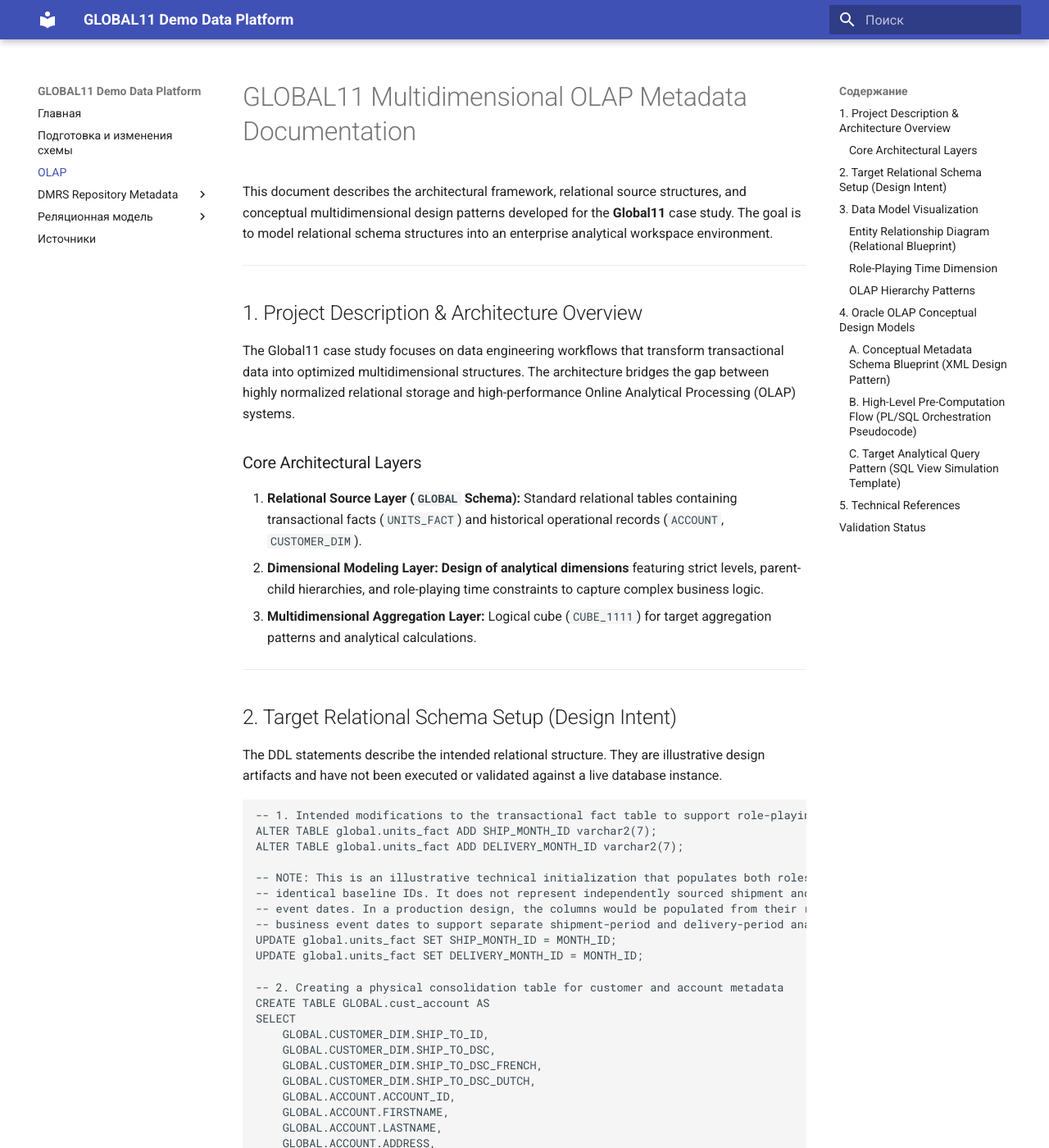
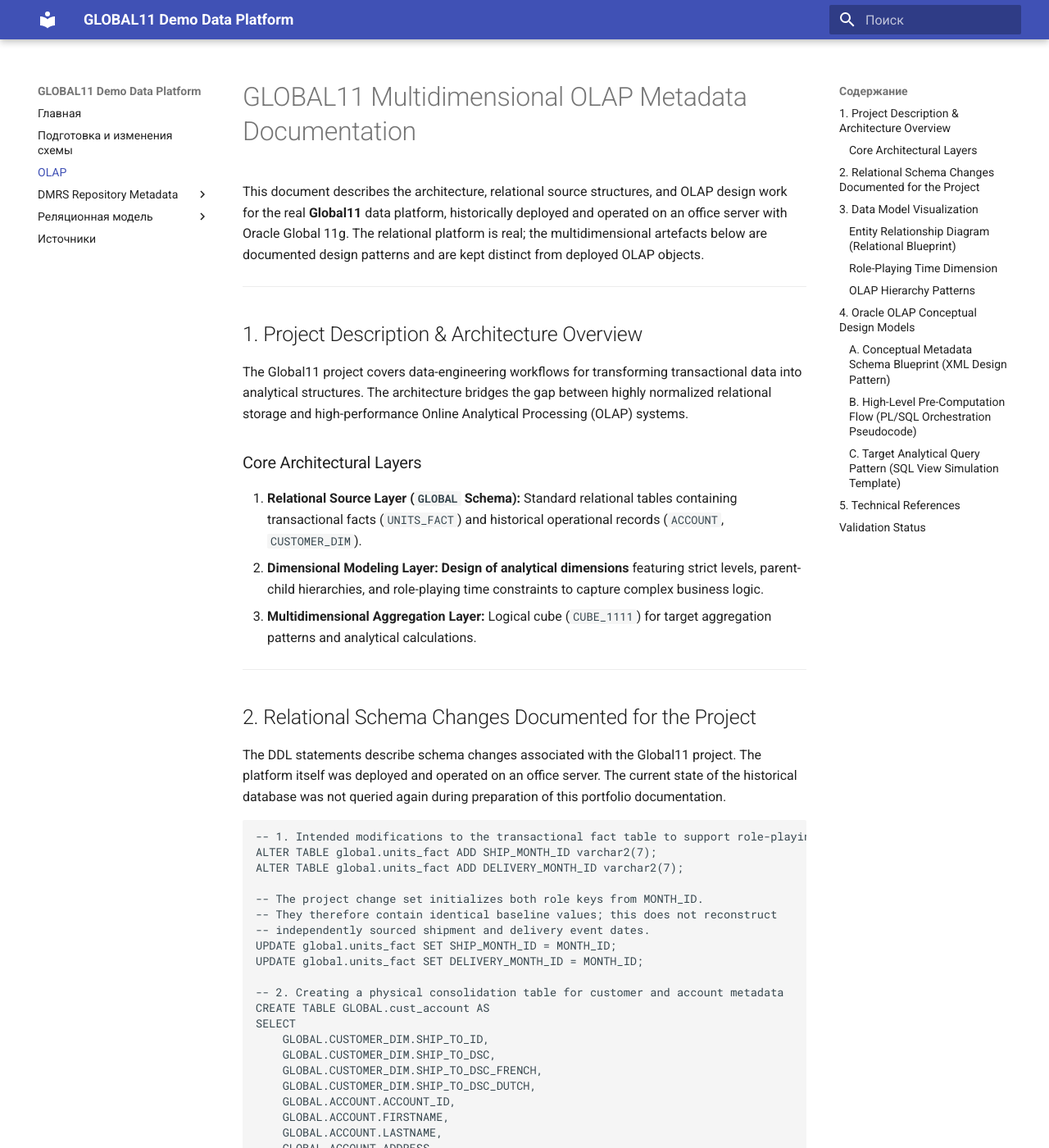
Before and after one commit to ekatmoz88-alt/global11-demo-data-platform, an MkDocs documentation site: the page built from docs/GLOBAL11-OLAP-DOCUMENTATION.md, in a window 1280 px wide and 1400 px high. Shown: the whole window at 82% size. Built offline with MkDocs 1.6.1 and Material for MkDocs 9.7.7, drawn with Linux system fonts in a browser that asks for light colours; some of the changed text lies outside the part shown.

Commit message:
Correct Global11 project deployment context

````diff
--- a/docs/GLOBAL11-OLAP-DOCUMENTATION.md
+++ b/docs/GLOBAL11-OLAP-DOCUMENTATION.md
@@ -1,12 +1,12 @@
 # GLOBAL11 Multidimensional OLAP Metadata Documentation
 
-This document describes the architectural framework, relational source structures, and conceptual multidimensional design patterns developed for the **Global11** case study. The goal is to model relational schema structures into an enterprise analytical workspace environment.
+This document describes the architecture, relational source structures, and OLAP design work for the real **Global11** data platform, historically deployed and operated on an office server with Oracle Global 11g. The relational platform is real; the multidimensional artefacts below are documented design patterns and are kept distinct from deployed OLAP objects.
 
 ---
 
 ## 1. Project Description & Architecture Overview
 
-The Global11 case study focuses on data engineering workflows that transform transactional data into optimized multidimensional structures. The architecture bridges the gap between highly normalized relational storage and high-performance Online Analytical Processing (OLAP) systems.
+The Global11 project covers data-engineering workflows for transforming transactional data into analytical structures. The architecture bridges the gap between highly normalized relational storage and high-performance Online Analytical Processing (OLAP) systems.
 
 ### Core Architectural Layers
 
@@ -16,19 +16,18 @@ The Global11 case study focuses on data engineering workflows that transform tra
 
 ---
 
-## 2. Target Relational Schema Setup (Design Intent)
+## 2. Relational Schema Changes Documented for the Project
 
-The DDL statements describe the intended relational structure. They are illustrative design artifacts and have not been executed or validated against a live database instance.
+The DDL statements describe schema changes associated with the Global11 project. The platform itself was deployed and operated on an office server. The current state of the historical database was not queried again during preparation of this portfolio documentation.
 
 ```sql
 -- 1. Intended modifications to the transactional fact table to support role-playing dimensions
 ALTER TABLE global.units_fact ADD SHIP_MONTH_ID varchar2(7);
 ALTER TABLE global.units_fact ADD DELIVERY_MONTH_ID varchar2(7);
 
--- NOTE: This is an illustrative technical initialization that populates both roles with
--- identical baseline IDs. It does not represent independently sourced shipment and delivery
--- event dates. In a production design, the columns would be populated from their respective
--- business event dates to support separate shipment-period and delivery-period analysis.
+-- The project change set initializes both role keys from MONTH_ID.
+-- They therefore contain identical baseline values; this does not reconstruct
+-- independently sourced shipment and delivery event dates.
 UPDATE global.units_fact SET SHIP_MONTH_ID = MONTH_ID;
 UPDATE global.units_fact SET DELIVERY_MONTH_ID = MONTH_ID;
 
@@ -65,7 +64,7 @@ The operational and analytical layout incorporates three complementary diagrams
 
 ### Entity Relationship Diagram (Relational Blueprint)
 
-The diagram presents illustrative logical relationships. Foreign-key constraints and cardinalities require validation against the original database schema.
+The diagram summarizes logical relationships in the project data model. Physical constraints and cardinalities should be interpreted from the corresponding source DDL or database metadata where available.
 
 ```mermaid
 erDiagram
@@ -239,4 +238,4 @@ The following official Oracle documentation pages provide version-specific refer
 
 ## Validation Status
 
-This document describes design intent and conceptual examples. It does not claim that the illustrative DDL, XML, PL/SQL, or analytical SQL has been executed or validated against a live Oracle OLAP environment. Relationship cardinalities, foreign-key assumptions, measure additivity, and business event date mappings require confirmation against authoritative source schema and business rules.
+The document describes the real Global11 relational platform and separates it from the proposed OLAP layer. The XML, PL/SQL, cube, and analytical-query fragments in the OLAP sections are design artefacts; they do not assert that an Analytic Workspace or cube was created. The relational system's historical deployment on an office server is distinct from the implementation status of these OLAP artefacts. Relationship cardinalities, measure additivity, and business event-date mappings must follow the authoritative source model and business rules.
````
